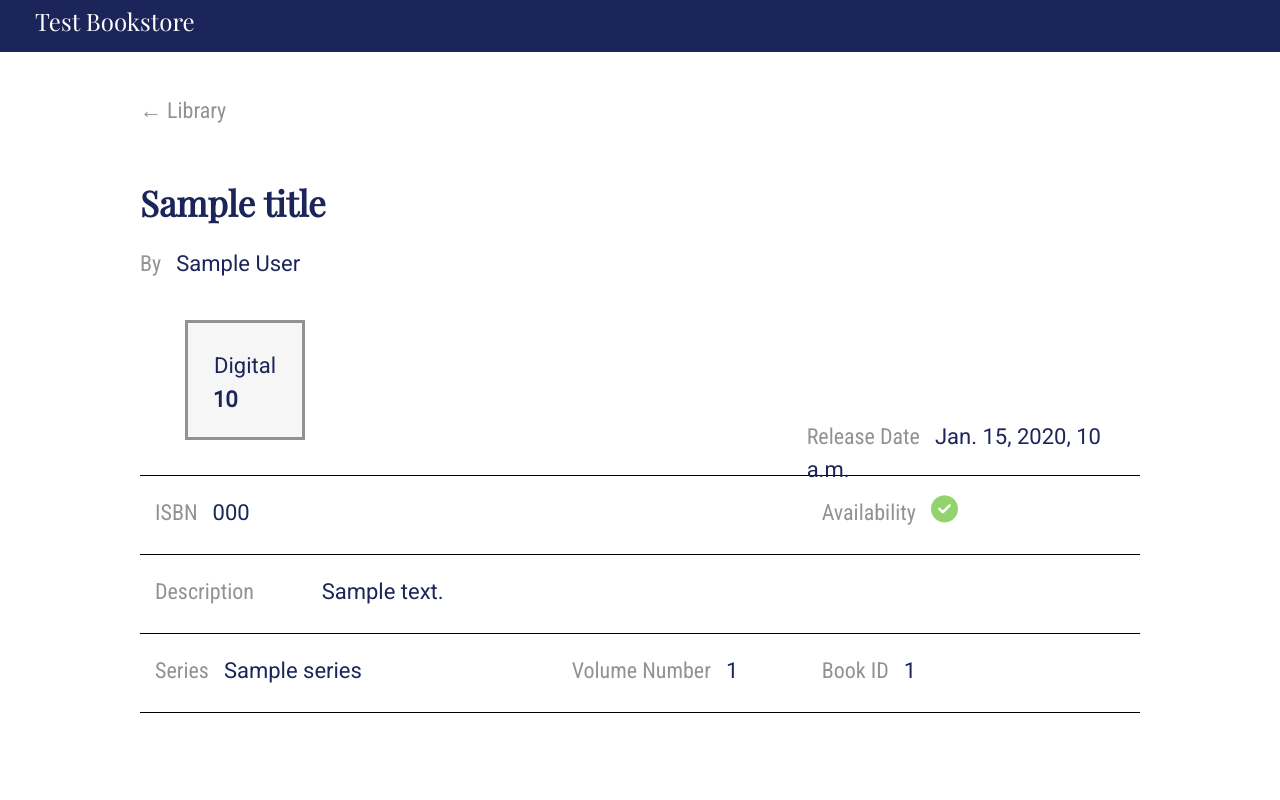
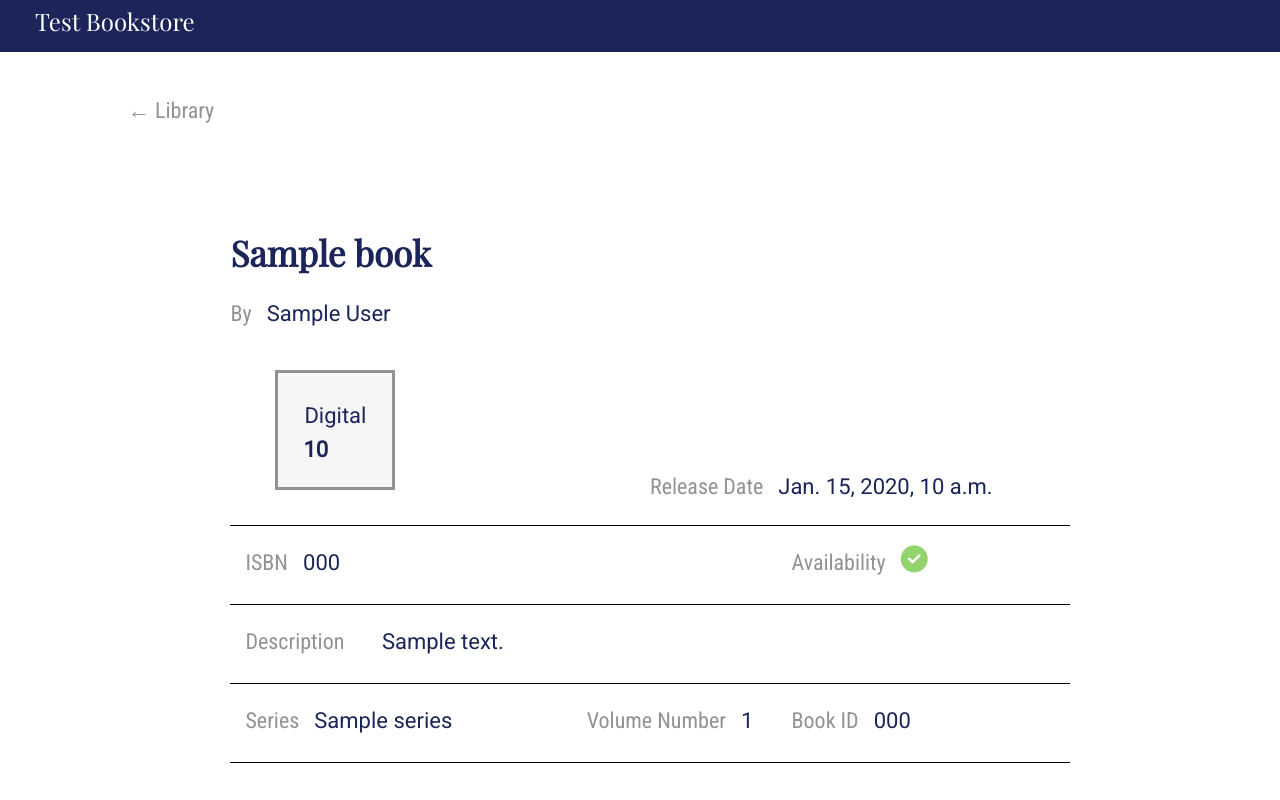
Before and after one commit to B1Dobbs/test_bookstore_d2d, a Django app: template test_bookstore_app/templates/book_detail.html in a window 1280 px wide. Run offline with Django 3.2, Linux system fonts and the light colour scheme; the template is opened without the code that fills it: most values are stand-ins (such as "Sample title", 1, 10 or a date in 2020); some libraries are stand-ins or nearby versions.

Commit message:
Added new arrow icon and changed variables to correct model names

```diff
--- a/test_bookstore_app/static/book_detail.css
+++ b/test_bookstore_app/static/book_detail.css
@@ -5,13 +5,28 @@ body {
 hr {
     border-bottom-color: black;
     height: 5px;
-    margin-bottom: 20px;
-    margin-top: 20px;
+    width: 100%;
+    margin: 0px;
+    padding: 10px;
+    text-align: center;
 }
 
+.details-block {
+    width: 80%;
+    padding-top: 50px;
+    margin: auto;
+    margin-top: 50px;
+    display: block;
+    align-items: center;
+    justify-content: center;
+}
 
 span .more-text {
     display: none;
+}
+
+.padding {
+    padding-top: 20px;
 }
 
 .labels {
@@ -26,21 +41,13 @@ span .more-text {
     font-weight: bold;
     font-size: 35px;
     color: #1c2559;
-    padding-top: 50px;
 }
 
 .details {
     font-family: 'Roboto', sans-serif;
     font-size: 22px;
     color: #1c2559;
-    text-align: right;
-}
-
-.details-block {
-    width: 1000px;
-    padding-top: 50px;
-    margin: 0 auto;
-    margin-top: 50px;
+    text-align: left;
 }
 
 div .box{
@@ -54,6 +61,7 @@ div .box{
     border-color: #929292;
     margin-top: 40px;
     margin-left: 30px;
+    padding-bottom: 10px;
   }
 
 .box .details {
@@ -71,14 +79,16 @@ div .box{
     bottom: 0;
     left: 0;
     margin-bottom: 30px;
+    padding-left: 10px;
 }
 
 .position-parent {
     position: relative;
+    padding-top: 30px;
 }
 
 .show-more {
-    width: 1000px;
+    width: 100%;
     margin: 0 auto;
     padding-top: 20px;
     outline: none;
@@ -108,3 +118,17 @@ button:hover {
 .arrow {
     font-size: 24px;
 }
+
+.description {
+    width: 100%;
+    display: block;
+    margin-right: 100px;
+}
+
+.filterArrow{
+    color: #1B255A;
+    margin-left: 5px;
+    font-size: 15px;
+    position: relative;
+    top: 2px;
+}
--- a/test_bookstore_app/templates/book_detail.html
+++ b/test_bookstore_app/templates/book_detail.html
@@ -9,6 +9,7 @@
         <link rel="stylesheet" type="text/css" href="{% static 'book_detail.css'%}">
         <link rel="stylesheet" type="text/css" href="{% static 'css/library.css' %}">
     </head>
+    <meta name="viewport" content="width=device-width, initial-scale=1.0">
     <script src='https://kit.fontawesome.com/a076d05399.js'></script>
 <body>
     {% block content %}
@@ -17,35 +18,36 @@
     </div>
     <div class = "details-block">
         <button><a href="../library" class = "labels"> &#x2190 Library</a></button>
-        <p id = "title" class = "title"> <strong>{{ title }} </strong></p>
+        <div class = "details-block">
+        <p id = "title" class = "title"> <strong>{{ book.title }} </strong></p>
             <div>
                 <span class = "labels">By </span>
-            <span class = "details" id = "author"> {{ author }}</span>
+                <span class = "details" id = "author"> {{ book.authors }}</span>
             </div>
             <div class = "grid-x grid-padding-x">
-            <div class = "small-8 cell">
+                <div class = "large-6 medium-12 small-12 cell">
                     <div class = "box">
                         <p class = "details">Digital</p>
-                    <span class = "details price" id = "price"> {{ price }}</span>
+                        <span class = "details price" id = "price"> {{ book.price }}</span>
                     </div>
                 </div>
-            <div class = "small-4 cell position-parent">
+                <div class = "small-12 medium-12 large-6 cell position-parent">
                     <div class= "position-bottom">
                         <span class = "labels">Release Date </span>
-                    <span class = "details" id = "release_date"> {{ release_date }}</span>
+                        <span class = "details" id = "release_date"> {{ book.release_date }}</span>
                     </div>
                 </div>
             </div>
             <hr/>
             <div>
                 <div class = "grid-x grid-padding-x">
-                <div class = "small-8 cell">
+                    <div class = "small-12 large-8 cell padding">
                         <span class = "labels">ISBN </span>
-                    <span class = "details" id = "isbn"> {{ isbn }}</span>
+                        <span class = "details" id = "isbn"> {{ book.isbn }}</span>
                     </div>
-                <div class = "small-4 cell">
+                    <div class = "small-12 large-4 cell padding">
                         <span class = "labels">Availability </span>
-                    {% if availability %}
+                        {% if book.availability %}
                         <i class='fas fa-check-circle check'></i>
                         {% else %}
                         <i class="fa fa-times-circle x-mark"></i>
@@ -56,17 +58,17 @@
             <hr/>
             <div>
                 <div class = "grid-x grid-padding-x">
-                <div class = "small-2 cell">
+                    <div class = "small-12 large-2 cell padding">
                         <span class = "labels">Description </span>
                     </div>
-                <div class = "small-10 cell">
-                    {% if description|length > 250 %}
-                    <span class = "details" id = "description">{{ description|truncatechars:250 }}</span><span id="dots"></span>
+                    <div class = "small-12 large-10 cell padding">
+                        {% if book.description|length > 250 %}
+                        <span class = "details description" id = "description">{{ book.description|truncatechars:250 }}</span><span id="dots"></span>
                     </div>
                 </div>
-                <button onclick="showMore()" id="myBtn" class = "labels show-more" > Show More &#709</button>
+                    <button onclick="showMore()" id="showBtn" class = "labels show-more" > Show More <i class="fas fa-angle-down filterArrow"></i></button>
                         {% else %}
-                    <span class = "details" id = "description">{{ description}}</span>
+                        <span class = "details description" id = "description">{{ book.description}}</span>
                     </div>
                 </div>
                     {% endif %}
@@ -74,37 +76,38 @@
             <hr/>
             <div>
                 <div class = "grid-x grid-padding-x">
-                <div class = "small-5 cell">
+                    <div class = "small-12 large-5 cell padding">
                         <span class = "labels">Series </span>
-                    <span class = "details" id = "series"> {{ series }}</span>
+                        <span class = "details" id = "series"> {{ book.series }}</span>
                     </div>
-                <div class = "small-3 cell">
+                    <div class = "small-12 large-3 cell padding">
                         <span class = "labels">Volume Number </span>
-                    <span class = "details" id = "volume_number"> {{ volume_number }}</span>
+                        <span class = "details" id = "volume_number"> {{ book.vol_num }}</span>
                     </div>
-                <div class = "small-4 cell">
+                    <div class = "small-12 large-4 cell padding">
                         <span class = "labels">Book ID </span>
-                    <span class = "details" id = "book_id"> {{ book_id }}</span>
+                        <span class = "details" id = "book_id"> {{ book.isbn }}</span>
                     </div>
                 </div>
             </div>
             <hr/>
         </div>
+    </div>
 
     <script type = "text/javascript">
         function showMore() {
           var dots = document.getElementById("dots");
-          var btnText = document.getElementById("myBtn");
+          var btnText = document.getElementById("showBtn");
           var description = document.getElementById("description");
 
           if (dots.style.display === "none") {
             dots.style.display = "inline";
-            btnText.innerHTML = "Show More &#709";
-            description.innerHTML = "{{ description|truncatechars:250}}";
+            btnText.innerHTML = "Show More <i class='fas fa-angle-down filterArrow'>";
+            description.innerHTML = "{{ book.description|truncatechars:250}}";
           } else {
             dots.style.display = "none";
-            btnText.innerHTML = "Show Less &#708";
-            description.innerHTML = "{{ description}}";
+            btnText.innerHTML = "Show Less <i class='fas fa-angle-up filterArrow'>";
+            description.innerHTML = "{{ book.description}}";
           }
         }
     </script>
```
Lines whose indentation alone changed are shown as unchanged.
